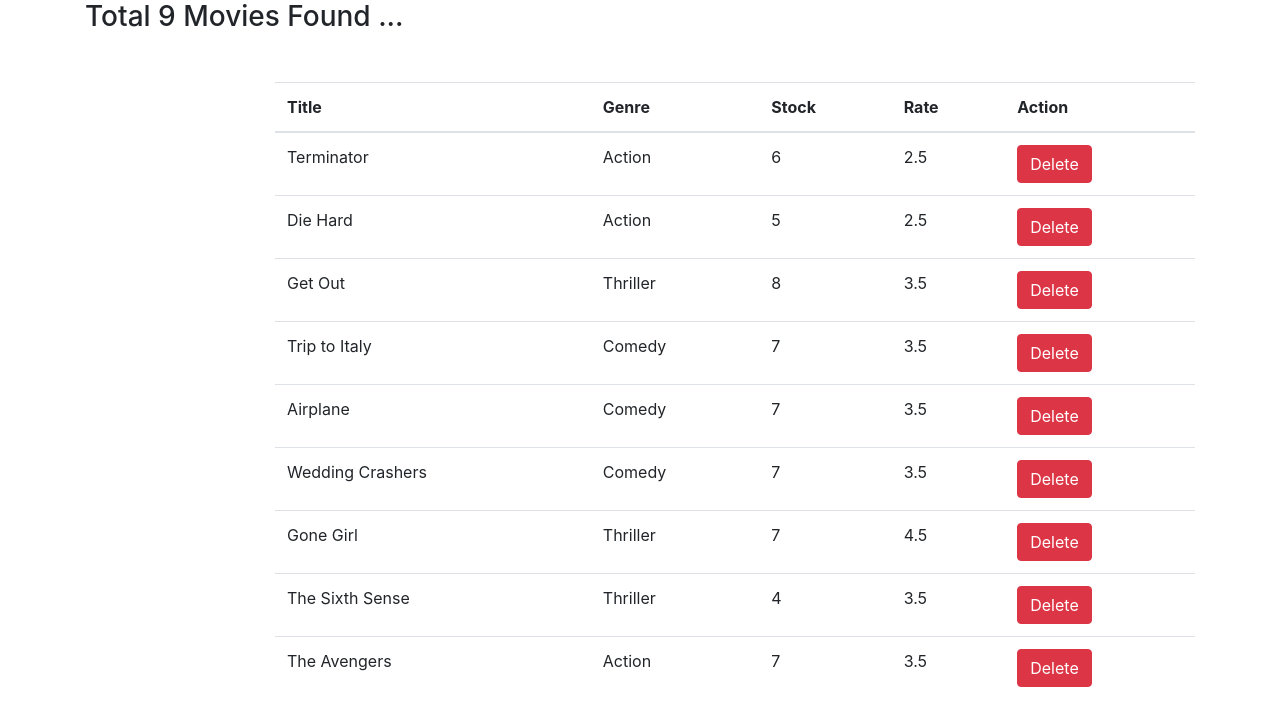
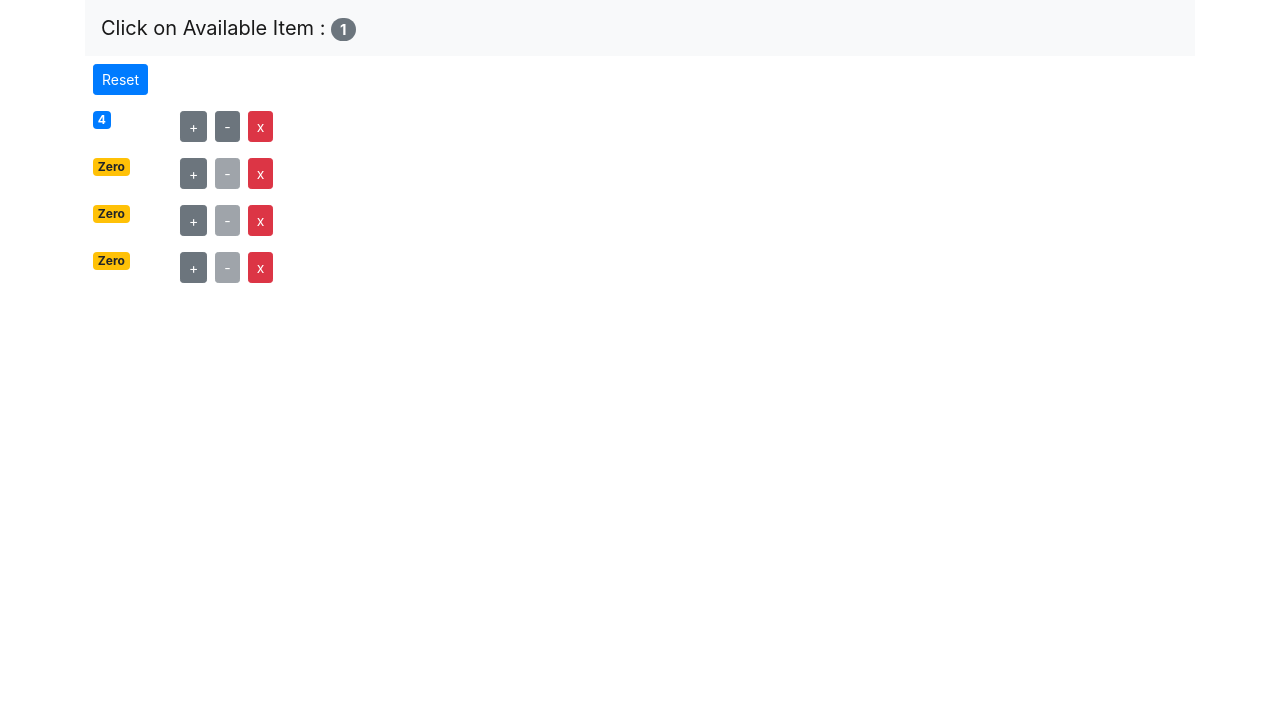
Before and after one commit to AdeelZahid/Movies-Store-Project-, a React (Create React App) app: page / in a window 1280 px wide. Shown: the top 726 px of the page. Built offline with nearby package versions, Linux system fonts and the light colour scheme.

Commit message:
Increment Decrement Complete Operation

```diff
--- a/src/App.js
+++ b/src/App.js
@@ -1,13 +1,62 @@
-import React from "react";
+import React, { Component } from 'react'
 import "./App.css";
-import Movies from './components/movies';
+// import Movies from './components/movies';
+import Counters from './components/counters';
+import Navbar from './components/navbar';
 
-function App() {
-    return (
-        <div className="container">
-            <Movies />
-        </div>
-    );
+
+class App extends Component {
+    state = {counters:[
+        {id: 1, value: 4},
+        {id: 2, value: 0},
+        {id: 3, value: 0},
+        {id: 4, value: 0}
+    ]  }
+
+    handleIncrement = count => {
+        const counters = [...this.state.counters];
+        const index = counters.indexOf(count)
+        counters[index] = {...count}
+        counters[index].value++;
+        this.setState({counters})
+    }
+
+    handleDecrement = count => {
+        const counters = [...this.state.counters];
+        const index = counters.indexOf(count)
+        counters[index] = {...count}
+        counters[index].value--;
+        this.setState({counters})
+    }
+
+    hanldeDelete = (counterId) => {
+        const countersFilter = this.state.counters.filter(c => c.id !== counterId);
+        this.setState({counters: countersFilter})
+    }
+
+    handleReset = () =>{
+        console.log("Reset Click ... ");
+        const counterReset = this.state.counters.map( c =>
+             { c.value = 0;
+                return c;
+            })
+        this.setState({counters: counterReset})
+    }
+
+    render() {
+        return ( <div className="container">
+        <Navbar totalCounter = {this.state.counters.filter( c => c.value > 0).length}/>
+
+        <Counters
+            onReset={this.handleReset}
+            onIncrement={this.handleIncrement}
+            onDecrement={this.handleDecrement}
+            onDelete={this.hanldeDelete}
+            counters={this.state.counters}
+        />
+
+    </div> );
+    }
 }
 
 export default App;
--- /dev/null
+++ b/src/components/counter.jsx
@@ -0,0 +1,36 @@
+import React, { Component } from "react";
+
+class Counter extends Component {
+  render() {
+    const {onIncrement, onDelete, counter, onDecrement} = this.props;
+    return (
+      <div>
+        <div className="row">
+          <div className="col-1">
+        <span className={this.getBadgeClasses()}>{this.formatCount()}</span>
+
+          </div>
+
+          <div className="col-2">
+          <button onClick={() => onIncrement(counter)}className="btn btn-secondary btn-sm">+</button>
+        <button onClick={() => onDecrement(counter)}className="btn btn-secondary btn-sm m-2" disabled={counter.value === 0 ? "disabled" : ""}>-</button>
+        <button onClick={() => onDelete(counter.id)}className="btn btn-danger btn-sm">x</button>
+          </div>
+        </div>
+      </div>
+    );
+  }
+
+  getBadgeClasses() {
+    let classes = "badge m-2 badge-";
+    classes += this.props.counter.value === 0 ? "warning" : "primary";
+    return classes;
+  }
+
+  formatCount() {
+    const { value: count } = this.props.counter;
+    return count === 0 ? "Zero" : count;
+  }
+}
+
+export default Counter;
--- /dev/null
+++ b/src/components/counters.jsx
@@ -0,0 +1,17 @@
+import React, { Component } from 'react';
+import Counter from './counter';
+
+class Counters extends Component {
+
+
+    render() {
+        return (
+          <React.Fragment>
+              <button onClick={this.props.onReset} className="btn btn-primary btn-sm m-2">Reset</button>
+              {this.props.counters.map(c => ( <Counter key={c.id} onDelete={this.props.onDelete} counter={c} onDecrement={this.props.onDecrement} onIncrement={this.props.onIncrement} selected/>))}
+          </React.Fragment>
+        );
+    }
+}
+
+export default Counters;
--- a/src/components/movies.jsx
+++ b/src/components/movies.jsx
@@ -9,9 +9,14 @@ const Movies = () => {
     setMovies(film);
   };
 
+  const {length: count} = movies;
+
+if (count === 0) return <h4> There are no movies in database</h4>
+
   return (
-    <div>
-      <h3 className="mb-5">Total {movies.length} Movies Found ... </h3>
+
+      <div>
+      <h3 className="mb-5">Total {count} Movies Found ... </h3>
       <div className="row">
         <div className="col-2"></div>
         <div className="col-10">
--- /dev/null
+++ b/src/components/navbar.jsx
@@ -0,0 +1,15 @@
+import React from "react";
+
+const Navbar = ({totalCounter}) => {
+  return (
+    <div>
+      <nav className="navbar navbar-light bg-light">
+        <a href="#" className="navbar-brand">
+          Click on Available Item : <span className="badge badge-pill badge-secondary">{totalCounter}</span>
+        </a>
+      </nav>
+    </div>
+  );
+}
+
+export default Navbar;
```
